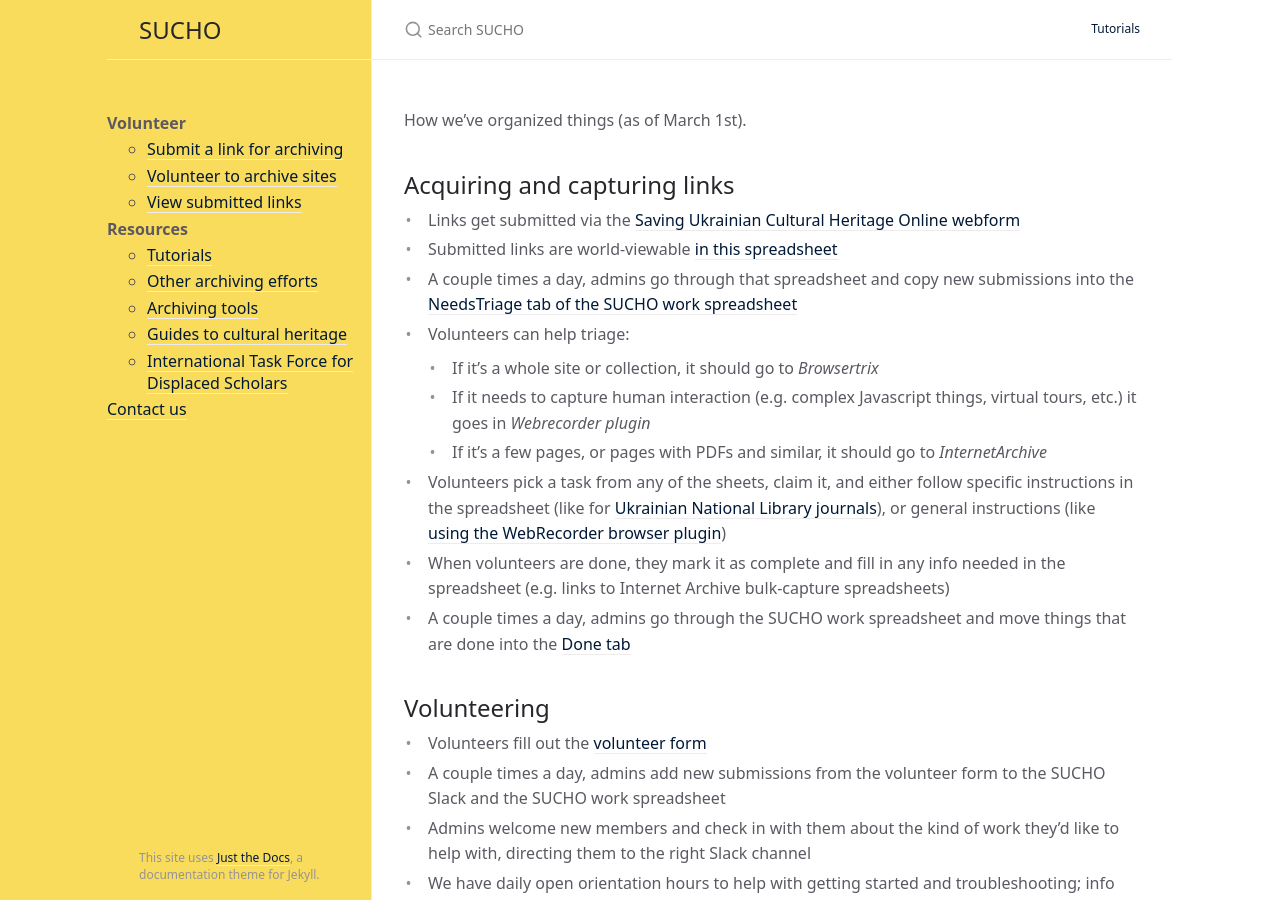
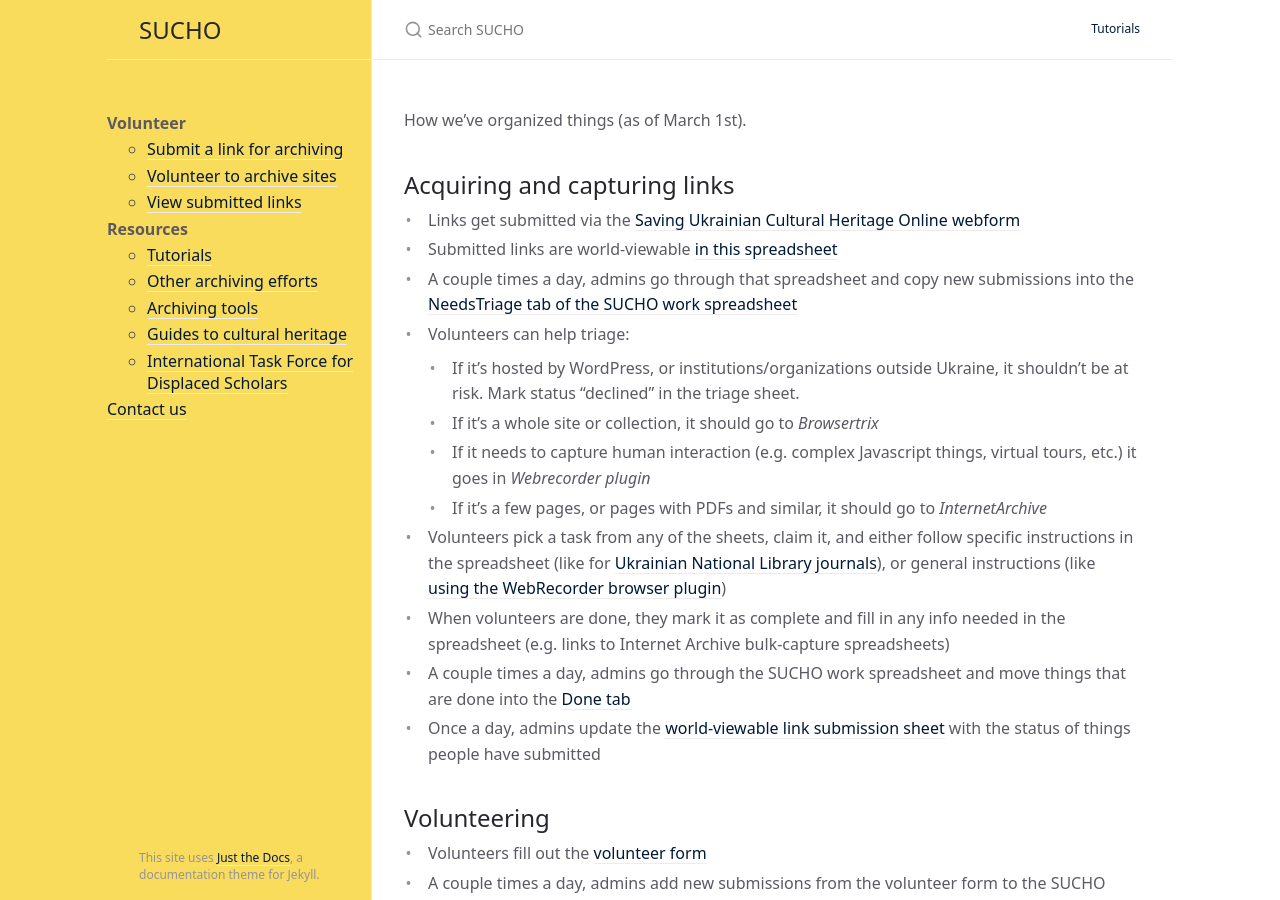
Before and after one commit to sucho-archiving/sucho-archiving.github.io, a Jekyll site: the page built from workflow.md, in a window 1280 px wide and 900 px high. Built offline with Jekyll 4.4.1, drawn with Linux system fonts in a browser that asks for light colours.

Commit message:
Update workflow.md

```diff
--- a/workflow.md
+++ b/workflow.md
@@ -11,12 +11,14 @@
 - Submitted links are world-viewable [in this spreadsheet](https://docs.google.com/spreadsheets/d/1Rf0sQ3OB7tirk1xKiaa52lzV9ZTCDkx7eiuK5EXj6l8/edit#gid=336731417)
 - A couple times a day, admins go through that spreadsheet and copy new submissions into the [NeedsTriage tab of the SUCHO work spreadsheet](https://docs.google.com/spreadsheets/d/1kGScdU9df7T2QS9RnM_qvciT04Y1tmBiGVH-XD1E4l0/edit#gid=73136244)
 - Volunteers can help triage:
+  - If it's hosted by WordPress, or institutions/organizations outside Ukraine, it shouldn't be at risk. Mark status "declined" in the triage sheet.
   - If it's a whole site or collection, it should go to *Browsertrix*
   - If it needs to capture human interaction (e.g. complex Javascript things, virtual tours, etc.) it goes in *Webrecorder plugin*
   - If it's a few pages, or pages with PDFs and similar, it should go to *InternetArchive*
 - Volunteers pick a task from any of the sheets, claim it, and either follow specific instructions in the spreadsheet (like for [Ukrainian National Library journals](/nbuv-journals)), or general instructions (like [using the WebRecorder browser plugin](webrecorder-plugin-instructions))
 - When volunteers are done, they mark it as complete and fill in any info needed in the spreadsheet (e.g. links to Internet Archive bulk-capture spreadsheets)
 - A couple times a day, admins go through the SUCHO work spreadsheet and move things that are done into the [Done tab](https://docs.google.com/spreadsheets/d/1kGScdU9df7T2QS9RnM_qvciT04Y1tmBiGVH-XD1E4l0/edit#gid=332157149)
+- Once a day, admins update the [world-viewable link submission sheet](https://docs.google.com/spreadsheets/d/1Rf0sQ3OB7tirk1xKiaa52lzV9ZTCDkx7eiuK5EXj6l8/edit#gid=336731417) with the status of things people have submitted
 
 ## Volunteering
 
```
